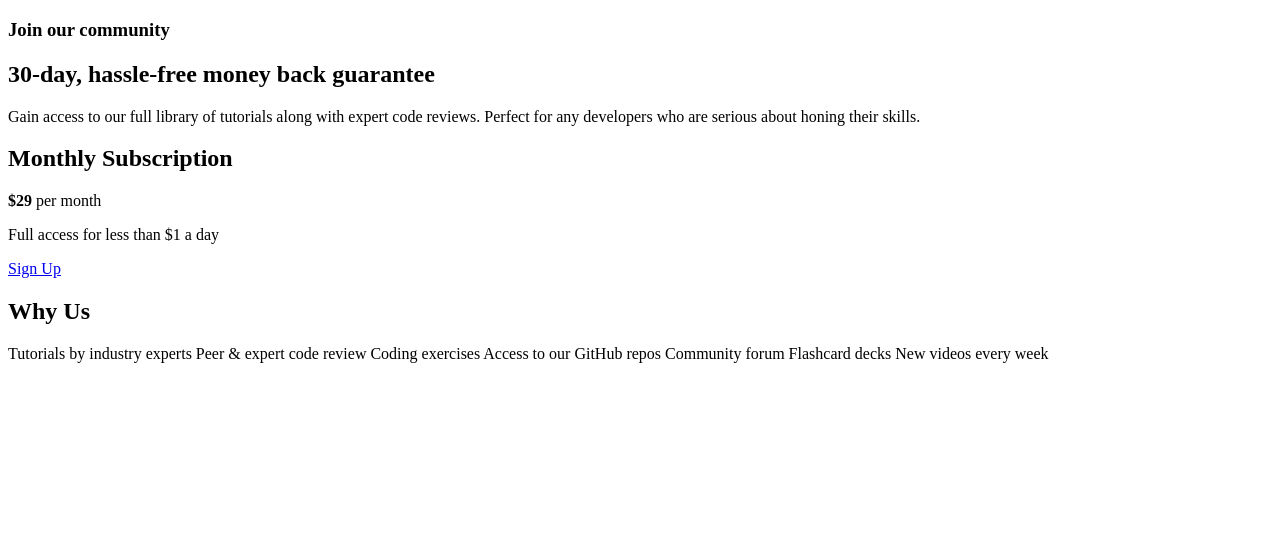
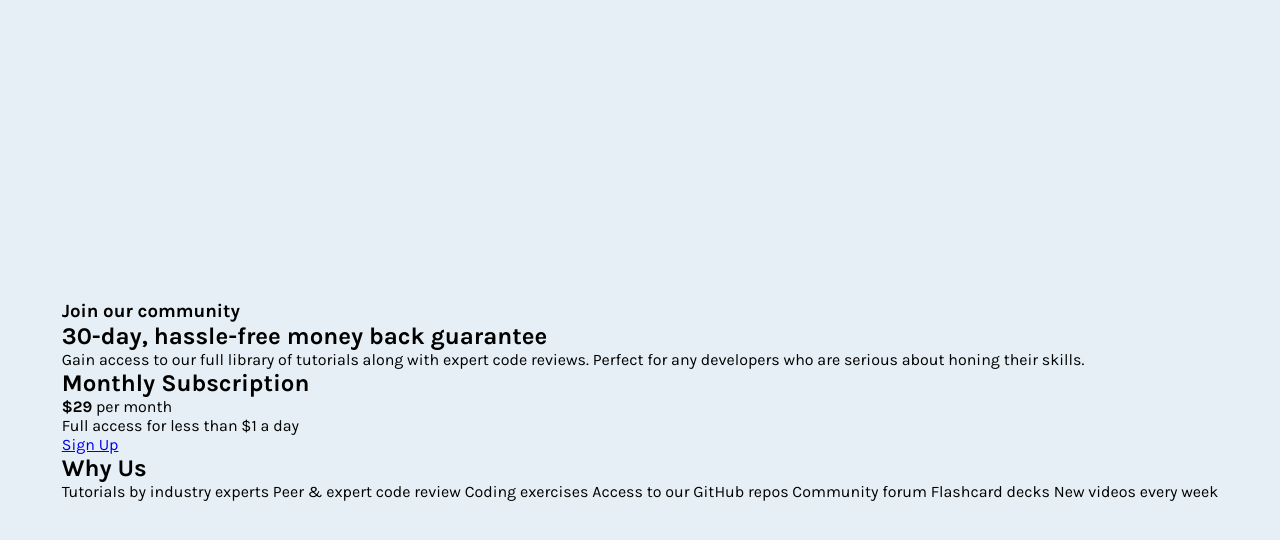
Before and after one commit to msuryaditriputraR/Front-End-Mentor, a plain HTML site: page newbie/single-price-grid-component-master/index.html in a window 1280 px wide. Drawn offline with Linux system fonts and the light colour scheme.

Commit message:
add: base css style

```diff
--- a/newbie/single-price-grid-component-master/assets/css/style.css
+++ b/newbie/single-price-grid-component-master/assets/css/style.css
@@ -29,3 +29,19 @@
     --c-light-gray: hsl(204, 43%, 93%);
     --c-grayish-blue: hsl(218, 22%, 67%);
 }
+
+/* === BASE CSS === */
+* {
+    margin: 0;
+    padding: 0;
+    box-sizing: border-box;
+}
+
+body {
+    font-family: var(--ff-main-font);
+    background-color: var(--c-light-gray);
+    display: flex;
+    justify-content: center;
+    align-items: center;
+    min-height: 100vh;
+}
```
